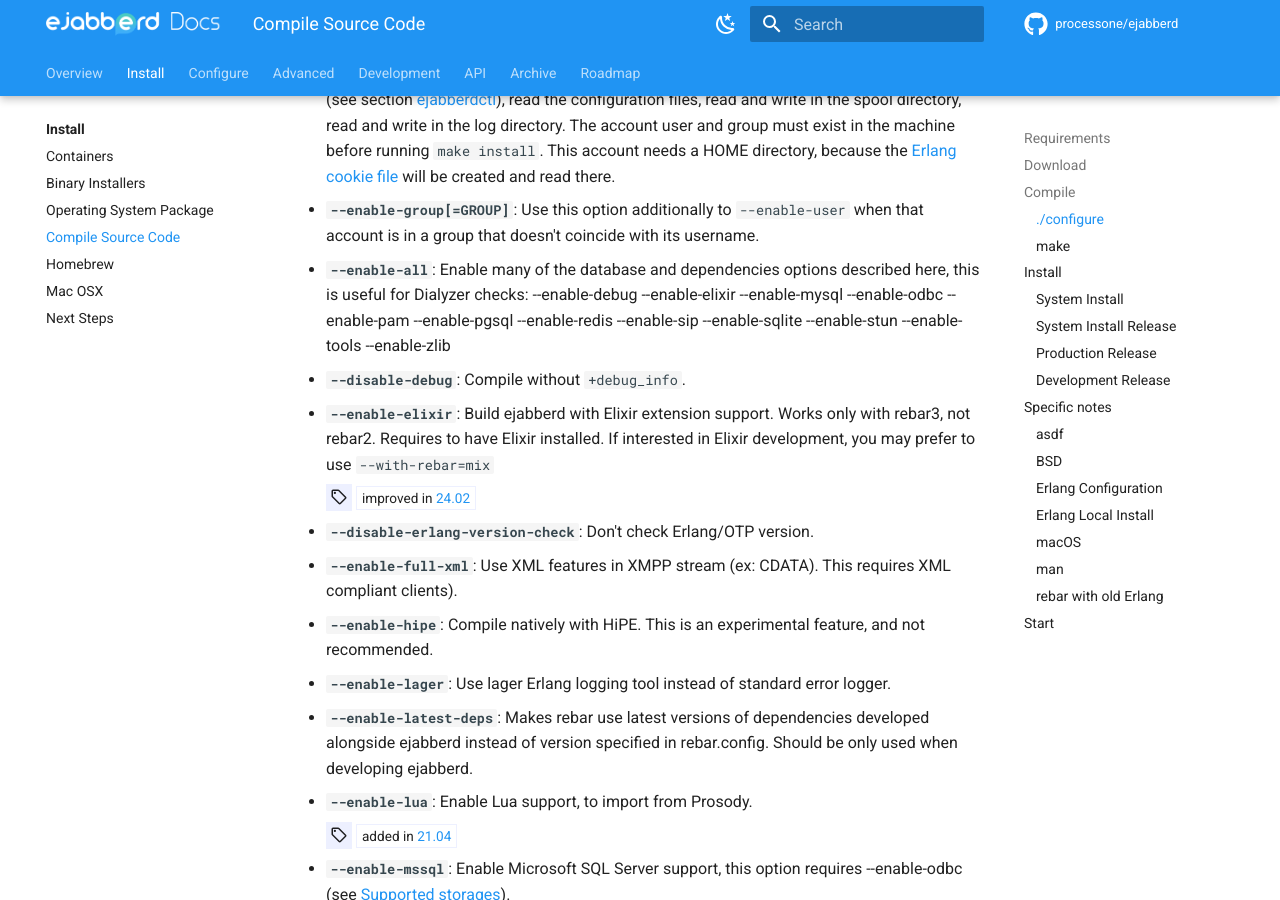
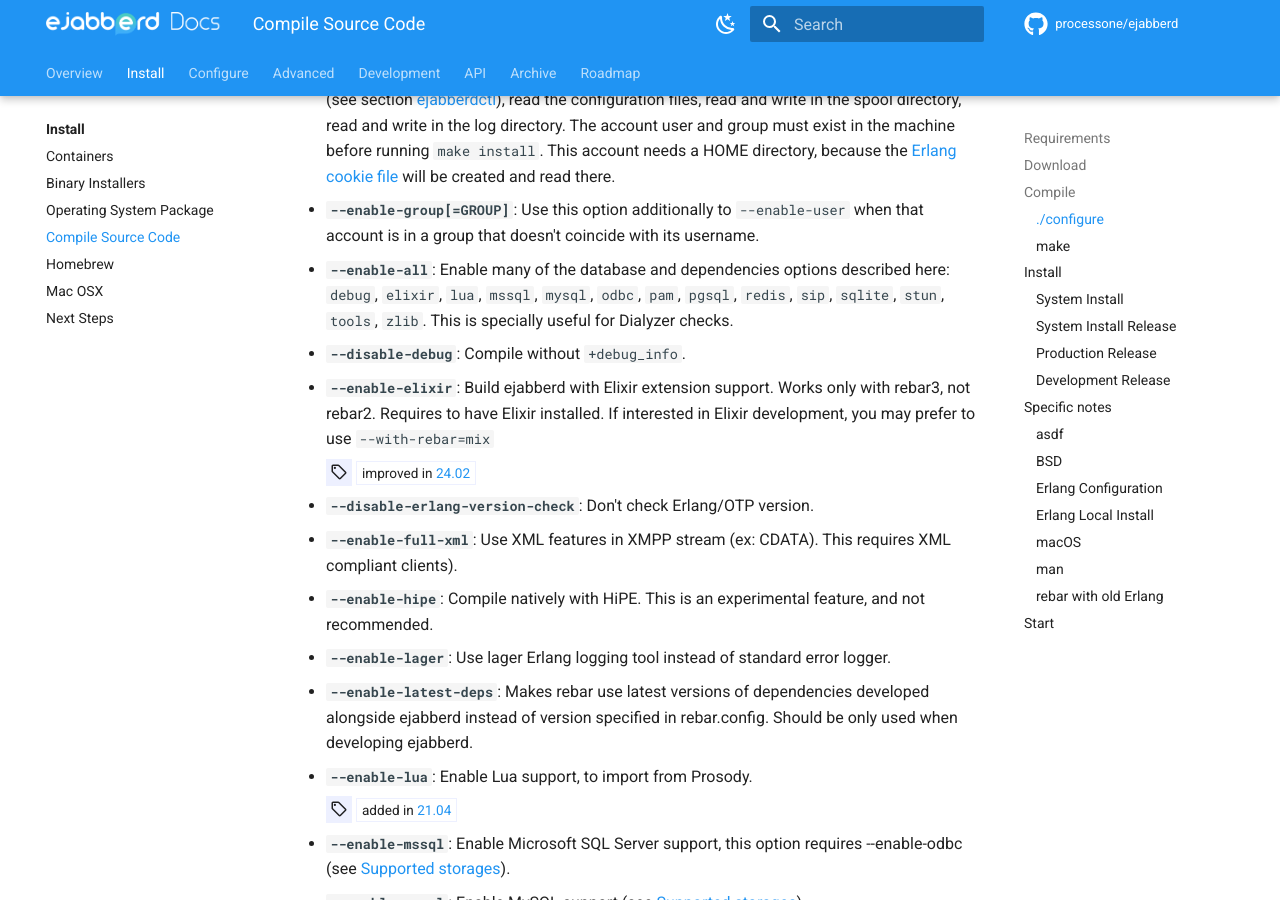
Before and after one commit to processone/docs.ejabberd.im, an MkDocs documentation site: the page built from content/admin/install/source.md, in a window 1280 px wide and 900 px high, scrolled down 2265 px. Built offline with MkDocs 1.6.1 and Material for MkDocs 9.7.7, drawn with Linux system fonts in a browser that asks for light colours; comment, search, counter and statistics services are not loaded.

Commit message:
source: Clean, complete and sort features included in --enable-all

```diff
--- a/content/admin/install/source.md
+++ b/content/admin/install/source.md
@@ -107,10 +107,22 @@
   when that account is in a group that doesn't coincide with its username.
 
 - **`--enable-all`**: Enable many of the database and dependencies
-    options described here, this is useful for Dialyzer checks:
-    --enable-debug --enable-elixir --enable-mysql --enable-odbc
-    --enable-pam --enable-pgsql --enable-redis --enable-sip
-    --enable-sqlite --enable-stun --enable-tools --enable-zlib
+    options described here:
+    `debug`,
+    `elixir`,
+    `lua`,
+    `mssql`,
+    `mysql`,
+    `odbc`,
+    `pam`,
+    `pgsql`,
+    `redis`,
+    `sip`,
+    `sqlite`,
+    `stun`,
+    `tools`,
+    `zlib`.
+    This is specially useful for Dialyzer checks.
 
 - **`--disable-debug`**: Compile without `+debug_info`.
 
```
